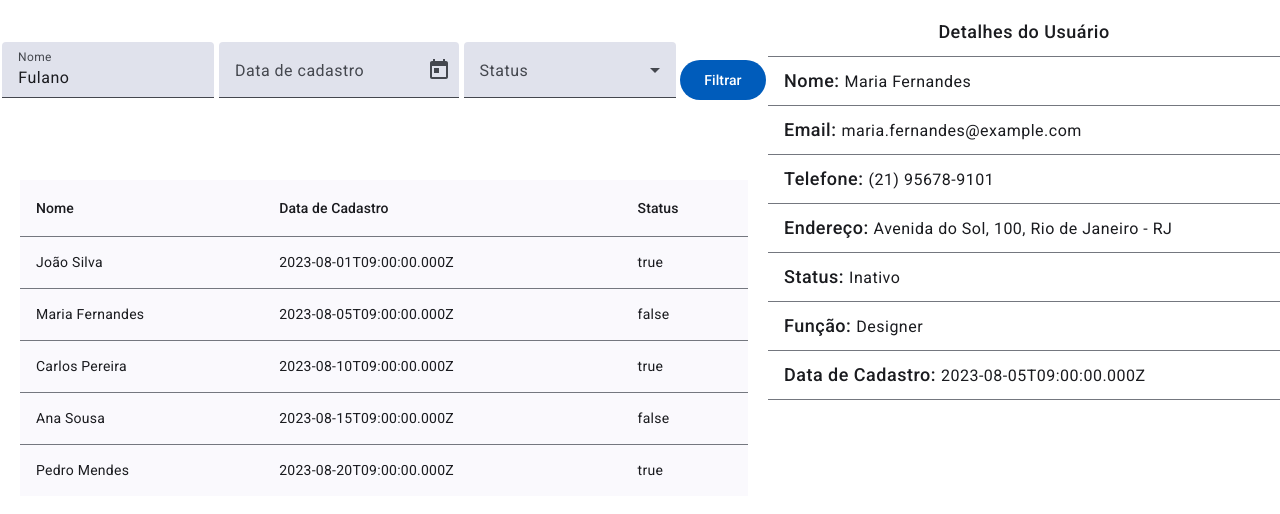
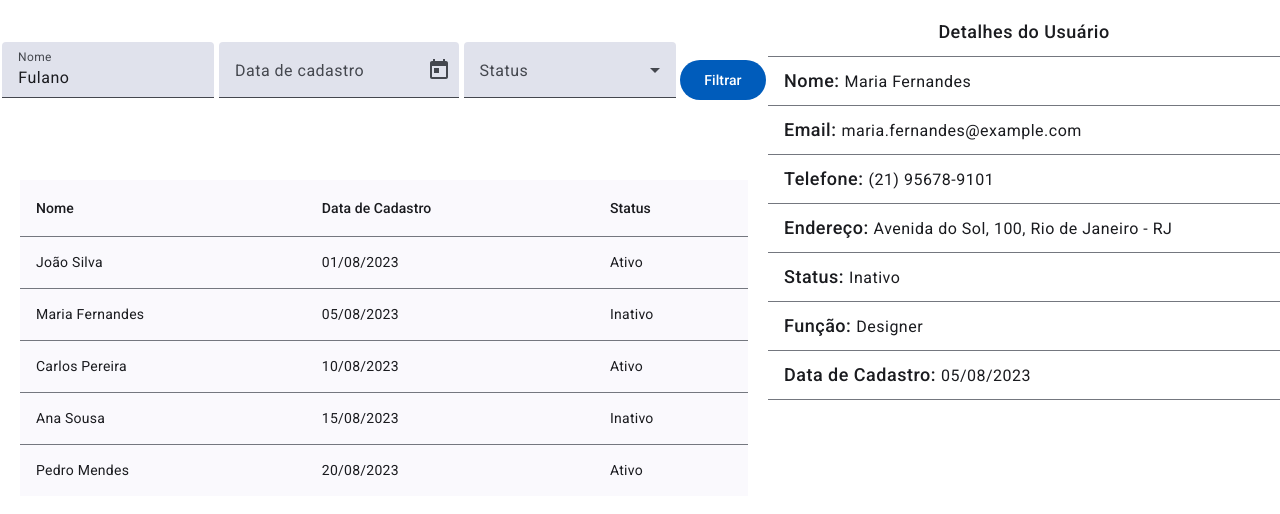
Before and after one commit to felipems1/users-filter, an Angular app: page / in a window 1280 px wide. Shown: the top 514 px of the page. Built offline with nearby package versions, Linux system fonts and the light colour scheme.

Commit message:
feat: add date and status formatting pipes

```diff
--- a/src/app/shared/components/user-details/user-details.component.html
+++ b/src/app/shared/components/user-details/user-details.component.html
@@ -35,7 +35,7 @@
 
     <app-user-detail-info
       label="Data de Cadastro"
-      value="{{ user().dataCadastro }}"
+      value="{{ user().dataCadastro | date:'dd/MM/yyyy' }}"
     ></app-user-detail-info>
   </mat-list>
 </div>
--- a/src/app/shared/components/user-details/user-details.component.ts
+++ b/src/app/shared/components/user-details/user-details.component.ts
@@ -6,11 +6,12 @@ import { IUser } from '../../interfaces/user/user.interface';
 import { PhonePipe } from '../../pipes/phone.pipe';
 import { AddressPipe } from '../../pipes/address.pipe';
 import { StatusPipe } from '../../pipes/status.pipe';
+import { DatePipe } from '@angular/common';
 
 @Component({
   selector: 'app-user-details',
   standalone: true,
-  imports: [UserDetailInfoComponent, MatListModule, MatDividerModule, PhonePipe, AddressPipe, StatusPipe],
+  imports: [UserDetailInfoComponent, MatListModule, MatDividerModule, PhonePipe, AddressPipe, StatusPipe, DatePipe],
   templateUrl: './user-details.component.html',
   styleUrl: './user-details.component.scss'
 })
--- a/src/app/shared/components/users-list/users-list.component.html
+++ b/src/app/shared/components/users-list/users-list.component.html
@@ -10,13 +10,13 @@
     <!-- Coluna Data de Cadastro -->
     <ng-container matColumnDef="date">
       <th mat-header-cell *matHeaderCellDef> Data de Cadastro </th>
-      <td mat-cell *matCellDef="let element" class="cursor-pointer" (click)="onUserSelected(element)"> {{element.dataCadastro}} </td>
+      <td mat-cell *matCellDef="let element" class="cursor-pointer" (click)="onUserSelected(element)">{{element.dataCadastro | date: 'dd/MM/yyyy'}}</td>
     </ng-container>
 
     <!-- Coluna Status -->
     <ng-container matColumnDef="status">
       <th mat-header-cell *matHeaderCellDef> Status </th>
-      <td mat-cell *matCellDef="let element" class="cursor-pointer" (click)="onUserSelected(element)"> {{element.ativo}} </td>
+      <td mat-cell *matCellDef="let element" class="cursor-pointer" (click)="onUserSelected(element)"> {{element.ativo | status}} </td>
     </ng-container>
 
     <tr mat-header-row *matHeaderRowDef="displayedColumns"></tr>
--- a/src/app/shared/components/users-list/users-list.component.ts
+++ b/src/app/shared/components/users-list/users-list.component.ts
@@ -2,11 +2,13 @@ import { Component } from '@angular/core';
 import { MatTableModule } from '@angular/material/table';
 import { IUser } from '../../interfaces/user/user.interface';
 import { UsersList } from '../../../mocks/users-list';
+import { DatePipe } from '@angular/common';
+import { StatusPipe } from '../../pipes/status.pipe';
 
 @Component({
   selector: 'app-users-list',
   standalone: true,
-  imports: [MatTableModule],
+  imports: [MatTableModule, DatePipe, StatusPipe],
   templateUrl: './users-list.component.html',
   styleUrl: './users-list.component.scss'
 })
```
